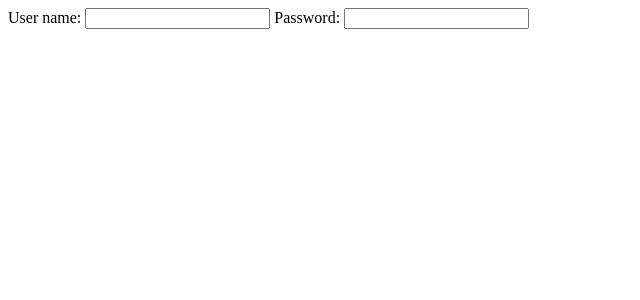
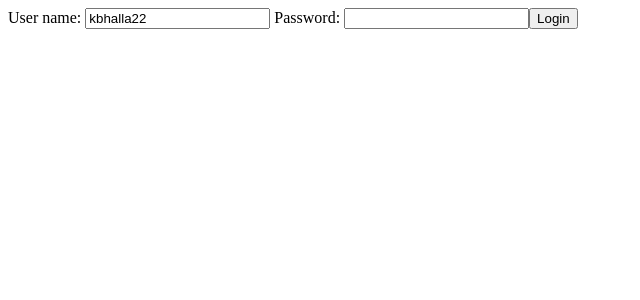
Before and after one commit to kbhalla22/ToDo-Angular-SpringBoot, an Angular app: page / in a window 1280 px wide. Shown: the top 300 px of the page, without its empty margins (0-640 px from the left). Built offline with nearby package versions, Linux system fonts and the light colour scheme.

Commit message:
setting up 2 way binding

```diff
--- a/src/app/app.module.ts
+++ b/src/app/app.module.ts
@@ -5,6 +5,7 @@ import { AppRoutingModule } from './app-routing.module';
 import { AppComponent } from './app.component';
 import { WelcomeComponent } from './welcome/welcome.component';
 import { LoginComponent } from './login/login.component';
+import { FormsModule } from '@angular/forms';
 
 @NgModule({
   declarations: [
@@ -14,7 +15,7 @@ import { LoginComponent } from './login/login.component';
   ],
   imports: [
     BrowserModule,
-    AppRoutingModule
+    AppRoutingModule, FormsModule
   ],
   providers: [],
   bootstrap: [AppComponent]
--- a/src/app/login/login.component.html
+++ b/src/app/login/login.component.html
@@ -1,2 +1,3 @@
-User name: <input type="text" name="username">
-Password: <input type="password" name="password">
+User name: <input type="text" name="username" [(ngModel)]="username ">
+Password: <input type="password" name="password" value="{{password}}">
+<button (click)=handleLogin()>Login</button>
--- a/src/app/login/login.component.ts
+++ b/src/app/login/login.component.ts
@@ -6,10 +6,14 @@ import { Component, OnInit } from '@angular/core';
   styleUrls: ['./login.component.css']
 })
 export class LoginComponent implements OnInit {
-
+username = 'kbhalla22'
+password= ''
   constructor() { }
 
   ngOnInit() {
   }
 
+  handleLogin(){
+    console.log(this.username);
+  }
 }
```
